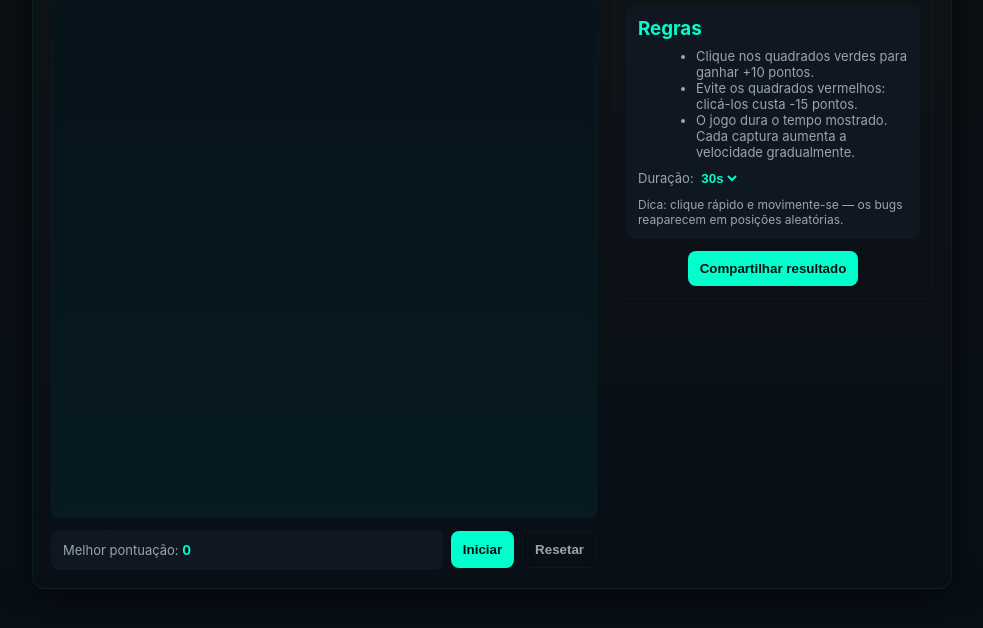
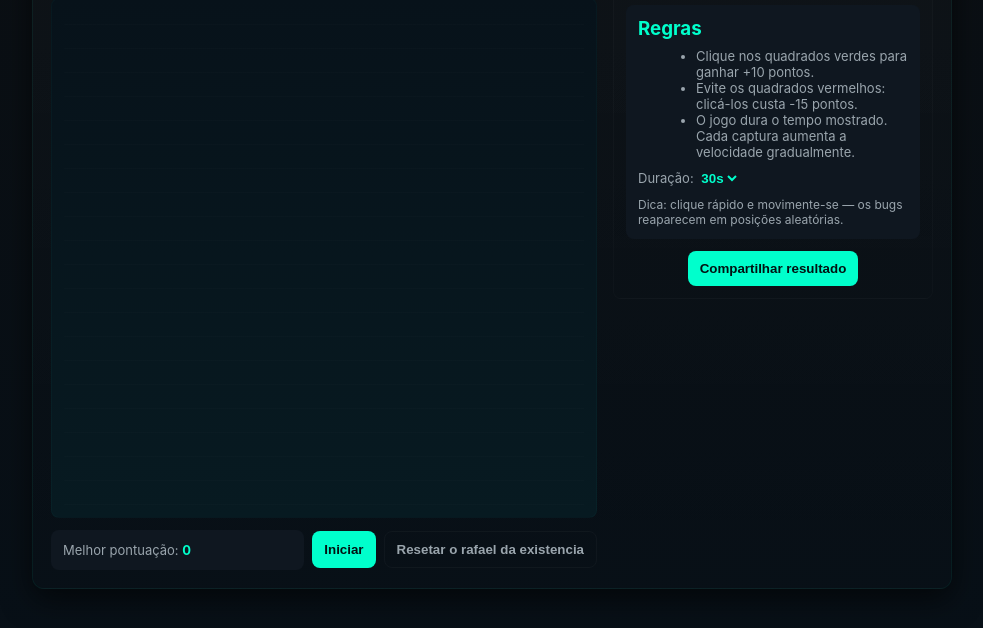
Before and after one commit to buzatt/Clonezo, a plain HTML site: page index.html in a window 1280 px wide. Shown: the part 152-780 px from the top of the page, without its empty margins (148-1131 px from the left). Drawn offline with Linux system fonts and the light colour scheme.

Commit message:
Update index.html

```diff
--- a/index.html
+++ b/index.html
@@ -84,7 +84,7 @@
         </div>
         <div style="display:flex;gap:8px">
           <button id="startBtn">Iniciar</button>
-          <button class="secondary" id="resetBtn">Resetar</button>
+          <button class="secondary" id="resetBtn">Resetar o rafael da existencia</button>
         </div>
       </div>
     </div>
```
